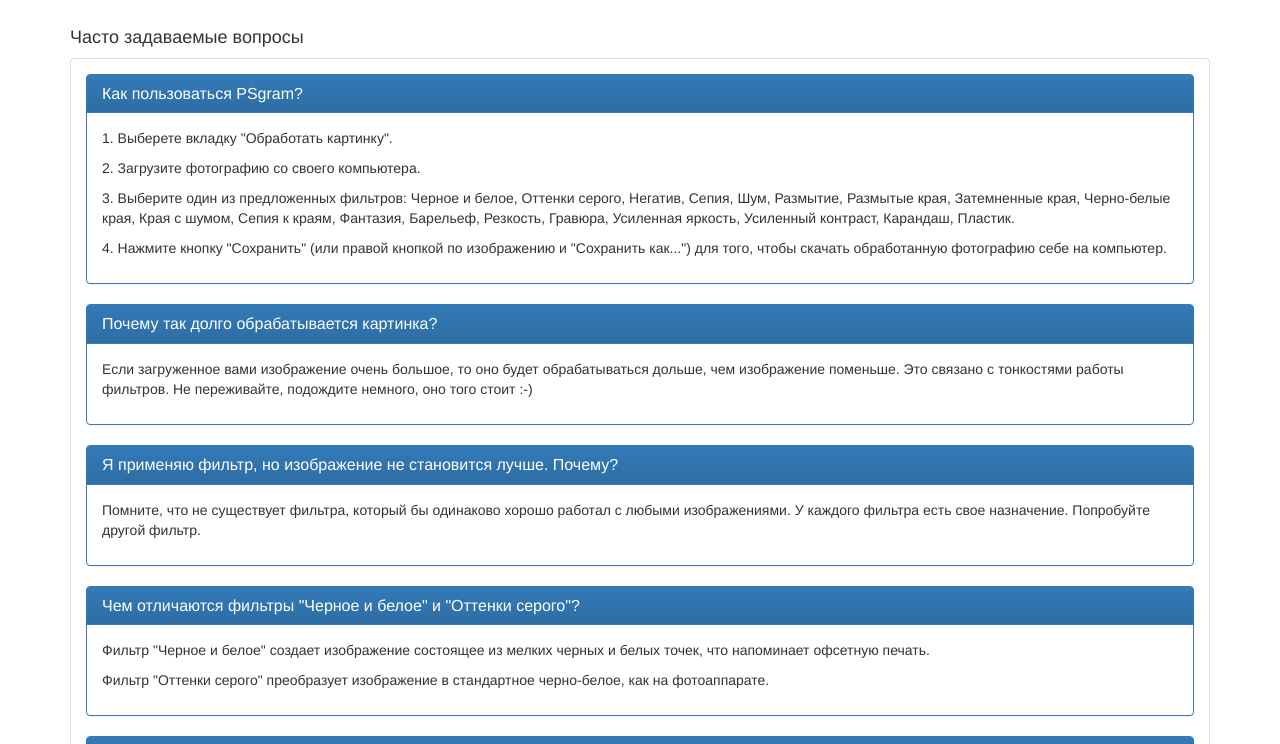
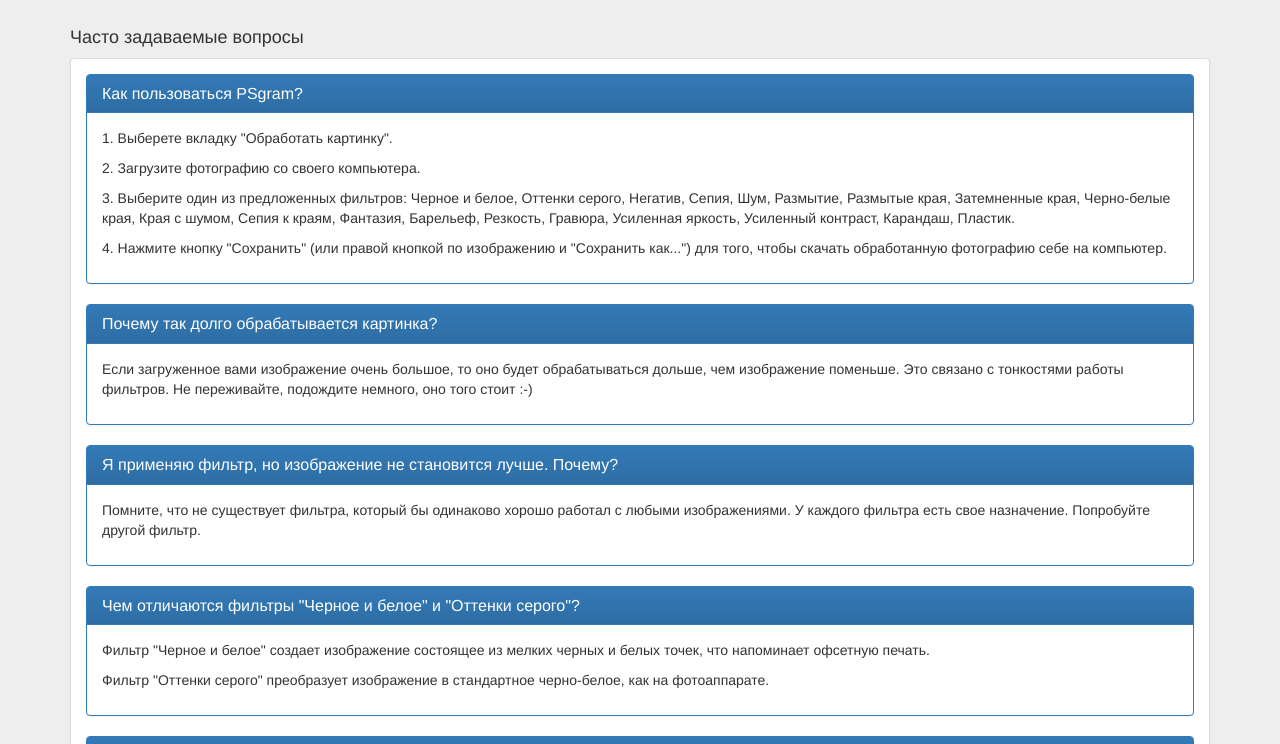
Before and after one commit to afalina/PSgram, a plain HTML site: page faq.html in a window 1280 px wide. Shown: the part 53-797 px from the top of the page. Drawn offline with Linux system fonts and the light colour scheme; a script that the page names is missing.

Commit message:
Добавление серого бэкграунда на страницы FAQ и Поддержка

```diff
--- a/faq.html
+++ b/faq.html
@@ -9,6 +9,12 @@
     <script src="scripts/bootstrap.js"></script>
     <script src="scripts/global.js"></script>
 </head>
+
+<style>
+    body {
+        background: #eee;
+    }
+</style>
 
 <body>
     <header>
```
Also changed, not shown: support.html (+6 -0 lines).
